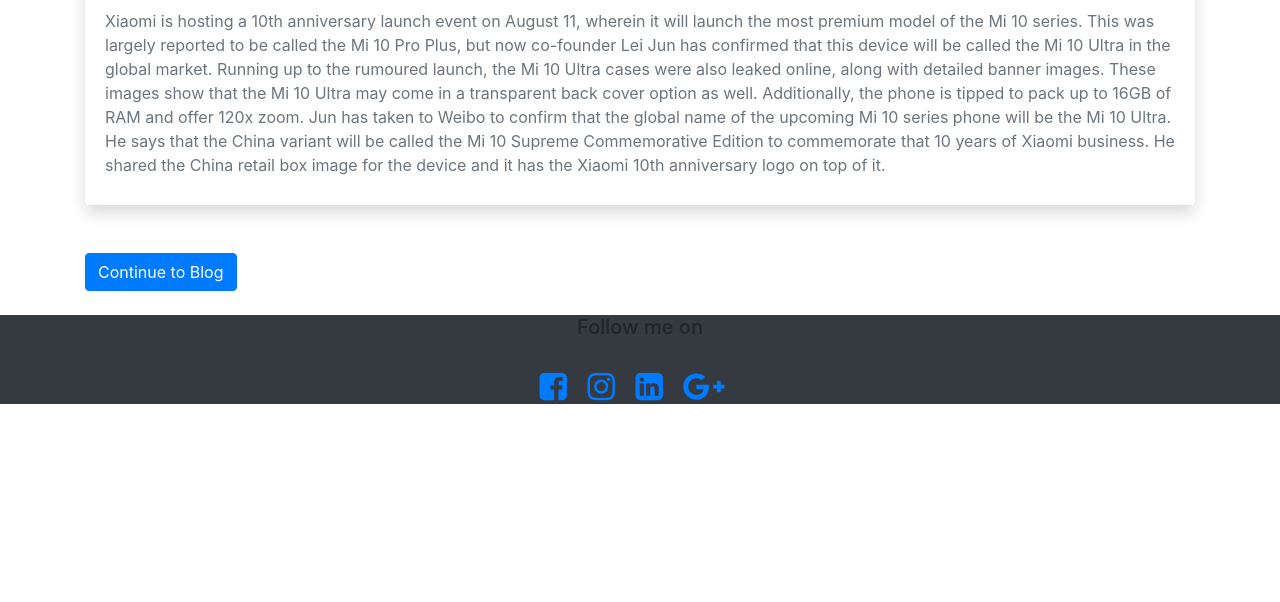
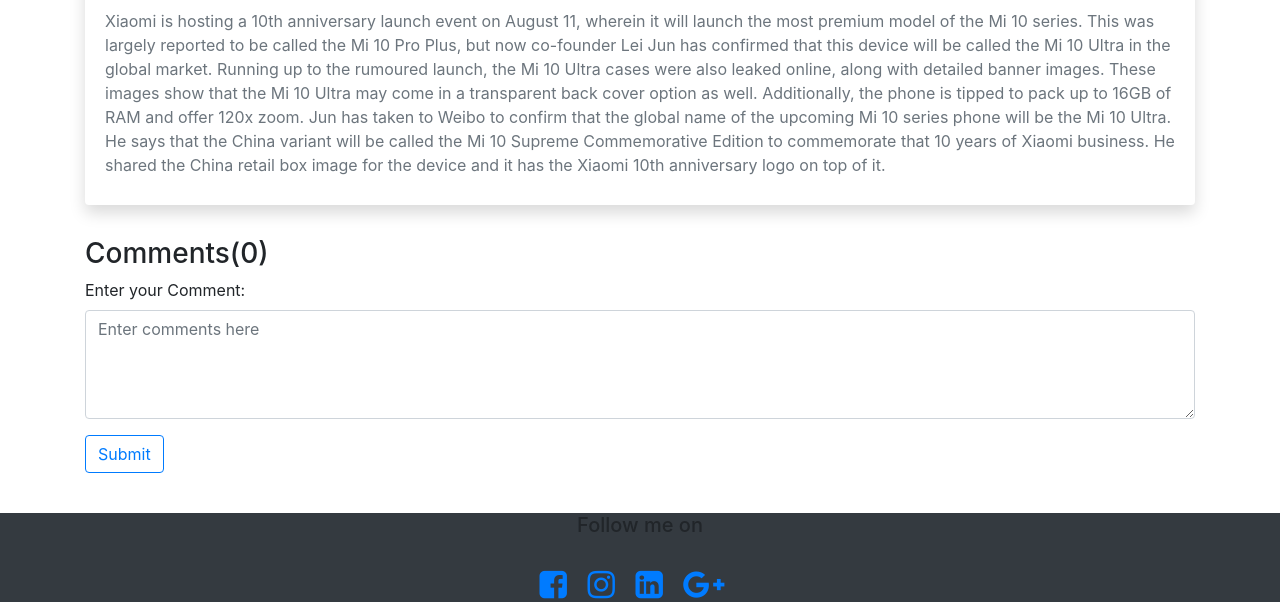
Before and after one commit to MilanPriyadarshi/djangoBlog, a Django app: a page that uses templates/base.html in a window 1280 px wide. Shown: the part 1019-1621 px from the top of the page. Before the commit the page ends 1423 px from the top, so only its background shows below. Run offline with Django 3.2, Linux system fonts and the light colour scheme; a user stored in the database is signed in; data comes from the database, SQL or seed files in the repository; both versions use the stored data as it was after the commit; data that the repository does not hold is empty; some libraries are stand-ins or nearby versions.

Commit message:
added comment functionality

```diff
--- a/blog/admin.py
+++ b/blog/admin.py
@@ -1,5 +1,5 @@
 from django.contrib import admin
-from . models import Post
+from . models import Post, BlogComment
 
 # Register your models here.
-admin.site.register(Post)
+admin.site.register((Post, BlogComment))
--- a/blog/models.py
+++ b/blog/models.py
@@ -1,4 +1,6 @@
 from django.db import models
+from django.contrib.auth.models import User
+from django.utils.timezone import now
 
 # Create your models here.
 class Post(models.Model):
@@ -12,3 +14,14 @@
 
     def __str__(self):
         return self.title +'Post from '+self.author
+
+class BlogComment(models.Model):
+    sno=models.AutoField(primary_key=True)
+    comment=models.TextField()
+    user=models.ForeignKey(User,on_delete=models.CASCADE)
+    post=models.ForeignKey(Post,on_delete=models.CASCADE)
+    parent=models.ForeignKey('self', on_delete=models.CASCADE, null=True)
+    timeStamp=models.DateTimeField(default=now)
+
+    def __str__(self):
+        return self.comment[0:13]+ "....."+"by " + self.user.username
--- a/blog/urls.py
+++ b/blog/urls.py
@@ -6,6 +6,7 @@
 
 urlpatterns = [
    path('',views.blog,name="blog"),
+   path('postComment',views.postComment,name='postComment'),
    path('<str:slug>',views.blogPost,name="blogPost"),
 
 ]
--- a/blog/views.py
+++ b/blog/views.py
@@ -1,5 +1,6 @@
-from django.shortcuts import render,HttpResponse
-from .models import Post
+from django.shortcuts import render,HttpResponse,redirect
+from .models import Post,BlogComment
+from django.contrib import messages
 # Create your views here.
 def blog(request):
     allPosts=Post.objects.all()
@@ -8,5 +9,18 @@
 
 def blogPost(request,slug):
     post=Post.objects.filter(slug=slug).first()
-    context={'post':post}
+    comments= BlogComment.objects.filter(post=post)
+    context={'post':post , 'comments':comments, 'user': request.user}
     return render(request,'blog/blogPost.html',context)
+
+
+def postComment(request):
+    if request.method == 'POST':
+        comment=request.POST.get("comment")
+        user=request.user
+        postSno=request.POST.get("postSno")
+        post=Post.objects.get(sno=postSno)
+        comment= BlogComment(comment=comment,user=user,post=post)
+        comment.save()
+        messages.success(request,"Your Comment posted Successfully")
+    return redirect(f"/blog/{post.slug}")
--- a/milansblog/settings.py
+++ b/milansblog/settings.py
@@ -40,6 +40,7 @@
     'django.contrib.staticfiles',
     'home.apps.HomeConfig',
     'blog.apps.BlogConfig',
+    'django.contrib.humanize',
 ]
 
 MIDDLEWARE = [
--- a/milansblog/urls.py
+++ b/milansblog/urls.py
@@ -18,6 +18,10 @@
 from django.conf import settings
 from django.conf.urls.static import static
 
+admin.site.site_header = "Milan's Blog admin"
+admin.site.site_title = "Milan's Blog admin panel"
+admin.site.index_title = "Welcome to Milan's Blog admin panel"
+
 urlpatterns = [
     path('admin/', admin.site.urls),
     path('', include('home.urls')),
--- a/templates/base.html
+++ b/templates/base.html
@@ -14,6 +14,12 @@
         img {
             max-width: 100%;
             height: auto;
+        }
+        .alert {
+           padding: .75rem 1.25rem;
+           margin-bottom: 0rem;
+           border: 1px solid transparent;
+           border-radius: .25rem;
         }
     </style>
 
@@ -71,7 +77,7 @@
         </div>
     </nav>
     {% for message in messages  %}
-    <div class="alert alert-{{message.tags}} alert-dismissible fade show mr-auto" role="alert">
+    <div class="alert alert-{{message.tags}} alert-dismissible fade show " role="alert">
         <strong>Hey!!! </strong> {{message}}
         <button type="button" class="close" data-dismiss="alert" aria-label="Close">
             <span aria-hidden="true">&times;</span>
--- a/templates/blog/blogPost.html
+++ b/templates/blog/blogPost.html
@@ -5,12 +5,13 @@
 {% block blogactive %}active
 {% endblock blogactive %}
 {% block body %}
+{% load static %}
+{% load humanize %}
 <div class="container">
   <h3 class="my-2">{{post.title}}</h3>
   <div class="row my-4">
-  <div class="col-lg-12 col-sm-6 mb-4">
-    <div class="card shadow border-0 h-100"><img class="img-fluid card-img-top"
-        src="/media/{{post.image}}" alt="...">
+    <div class="col-lg-12 col-sm-6  col-md-12 mb-4">
+      <div class="card shadow border-0 h-100"><img class="img-fluid card-img-top" src="/media/{{post.image}}" alt="...">
         <div class="card-body">by {{post.author}}
 
           <p class="text-gray-500 text-sm my-3"><i class="far fa-clock mr-2"></i>{{post.timeStamp}}</p>
@@ -18,8 +19,35 @@
         </div>
       </div>
     </div>
+    <div class="container my-2 mb-2">
+      <h3>Comments({{comments.count}})</h3>
+      <div class="my-2">
+      {% if user.is_authenticated %}
+      <form action="/blog/postComment" method="post">
+        {% csrf_token %}
+
+        <div class="form-group">
+          <label for="exampleInputEmail1">Enter your Comment:</label>
+          <textarea class="form-control" id="comment" name="comment" placeholder="Enter comments here"
+            style="margin-top: 0px; margin-bottom: 0px; height: 109px;"></textarea>
         </div>
-<a href="/blog" class="btn btn-primary mb-4">Continue to Blog</a>
+        <input type="hidden" name="postSno" value="{{post.sno}}">
+        <button type="submit" class="btn btn-outline-primary">Submit</button>
+      </form>
+      {% else %}
+      <h3 class="text-danger text-monospace">Please login to post a comment</h3>
+      {% endif %}
+
+      </div>
+      {% for comment in comments %}
+      <div class="row my-4">
+        <div class="col-md-1"><img src="{% static 'blog/user.png' %}" height=75px width=75px class="rounded mx-auto d-block border border-dark" ></div>
+        <div class="col-md-11"><h4><b>{{comment.user.username}}</b> </h4> <span class="badge badge-secondary my-1">{{comment.timeStamp | naturaltime}}</span>
+        <div><h6 class="text-monospace">{{comment.comment}}</h6></div></div>
+      </div>
+      {% endfor %}
+    </div>
+  </div>
 </div>
 
 {% endblock body %}
--- a/templates/home/home.html
+++ b/templates/home/home.html
@@ -65,7 +65,4 @@
 <div class="container mt-3 mb-3 text-center">
   <a href="/blog" class="btn btn-outline-success">Continue to Blog</a>
 </div>
-<div class="container mt-3 mb-3 text-center">
-  <a href="/contact" class="btn btn-outline-danger">Contact Me</a>
-</div>
 {% endblock body %}
```
Also changed, not shown: home/views.py (+11 -9 lines), templates/home/about.html (+8 -10 lines), templates/home/error.html (added, +26 -0 lines), blog/migrations/0007_blogcomment.py (added), blog/static/blog/user.png (added), db.sqlite3, media/blog/images/EID-KEONJHAR.jpg (added), media/blog/images/Realme_narzo_10_sale_today_1593435799679.webp (added), media/blog/images/airtel_reuters_full_1574671387741.jpg (added), media/blog/images/ceres_dwarf_planet_finding_nasa_1597123241552.webp (added). Lines whose indentation alone changed are shown as unchanged.
